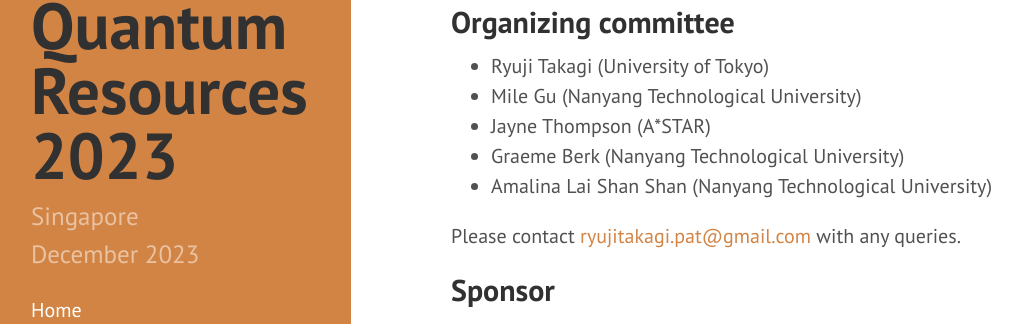
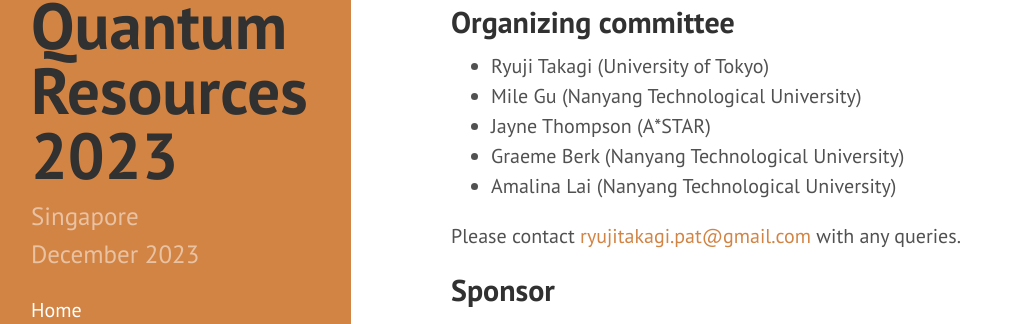
Before and after one commit to RyujiPat2/RyujiPat2.github.io, a Jekyll site: the page built from index.md, in a window 1280 px wide and 900 px high, scrolled down 1651 px, cut to the strip 87-411 px from the top of the window. Shown: the whole strip, without its empty margins (9-1031 px from the left). Built offline with Jekyll 4.4.1, drawn with Linux system fonts in a browser that asks for light colours; nearby versions of some CDN libraries.

Commit message:
Update index.md

```diff
--- a/index.md
+++ b/index.md
@@ -71,7 +71,7 @@ Workshop: 11 &ndash; 15 December 2023 -->
 * Mile Gu (Nanyang Technological University)
 * Jayne Thompson (A*STAR)
 * Graeme Berk (Nanyang Technological University)
-* Amalina Lai Shan Shan (Nanyang Technological University)
+* Amalina Lai (Nanyang Technological University)
 
 Please contact <a href="mailto:ryujitakagi.pat@gmail.com">ryujitakagi.pat@gmail.com</a> with any queries.
 
```
